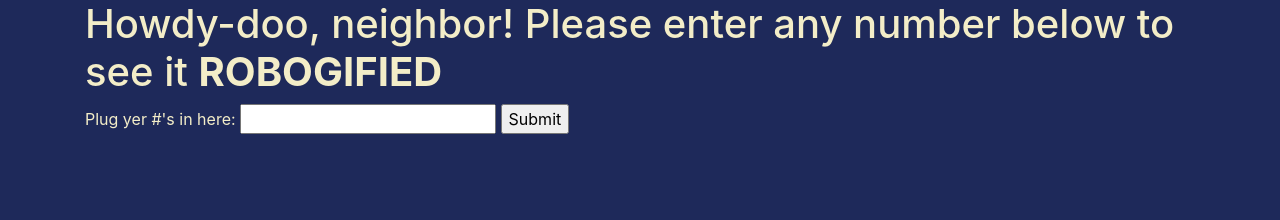
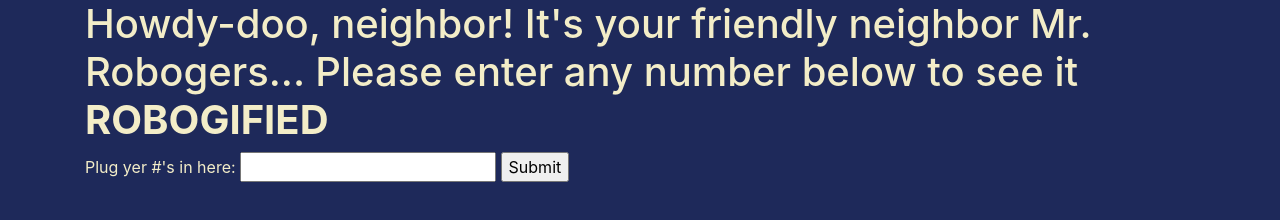
Before and after one commit to EthanHWBear/robogers, a plain HTML site: page index.html in a window 1280 px wide. Drawn offline with Linux system fonts and the light colour scheme.

Commit message:
cleaned spacing, notes.

```diff
--- a/index.html
+++ b/index.html
@@ -12,11 +12,10 @@
 </head>
 <body>
   <form class=container>
-    <h1> Howdy-doo, neighbor! Please enter any number below to see it <strong>ROBOGIFIED</strong></h1>
+    <h1> Howdy-doo, neighbor! It's your friendly neighbor Mr. Robogers... Please enter any number below to see it <strong>ROBOGIFIED</strong></h1>
       <label> Plug yer #'s in here: </label>
       <input type="text" id="numInput" name="numInput" value="">
       <input type="submit" value="Submit">
-
   </form>
 </body>
 </html>
```
Also changed, not shown: js/scripts.js (+5 -7 lines), 1 other file.
